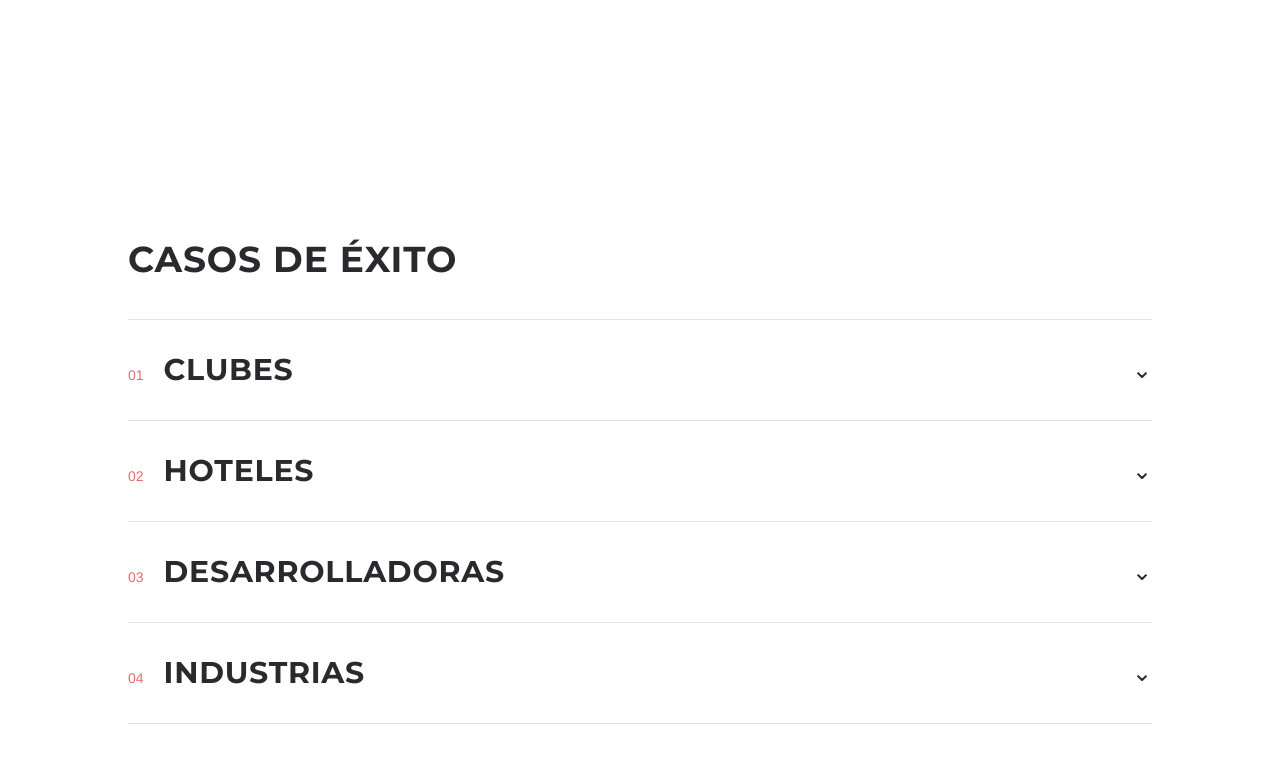
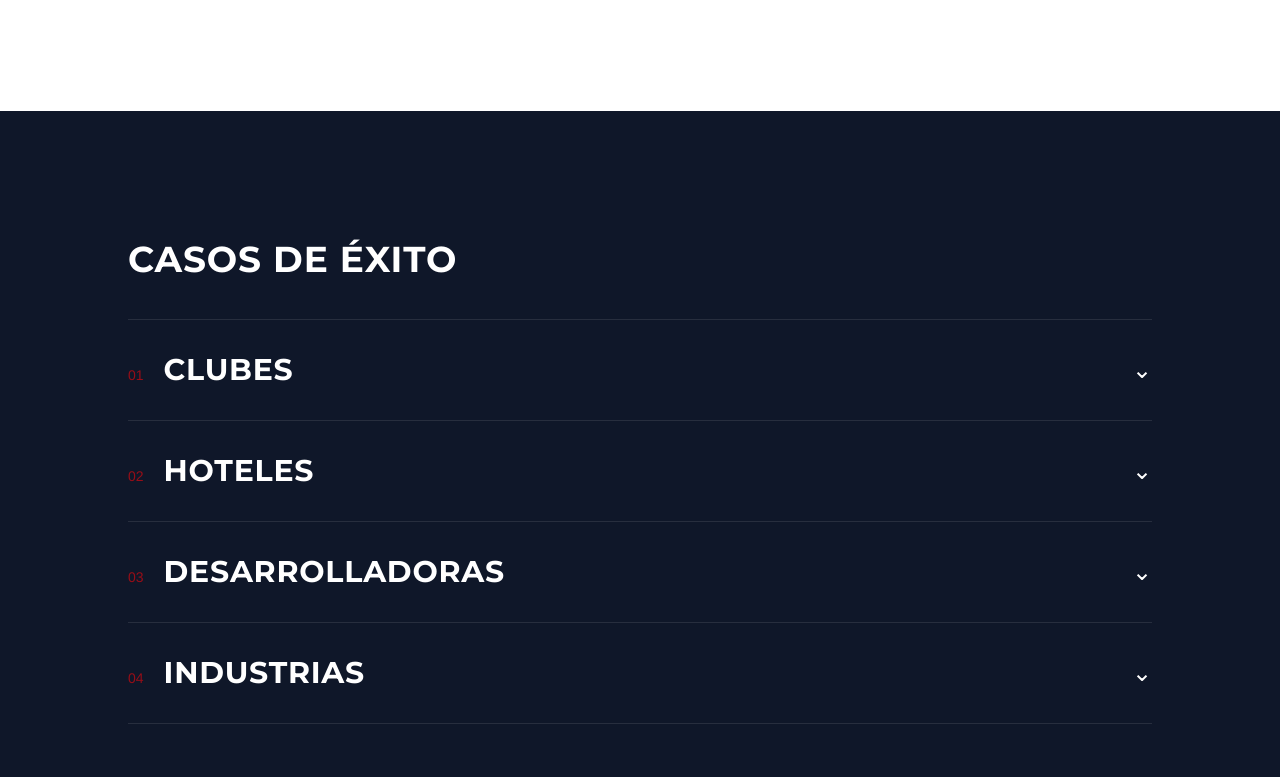
Before and after one commit to chiarasalvu/santero-calderas, a Next.js app: page / in a window 1280 px wide. Shown: the part 5223-6000 px from the top of the page. Built offline with nearby package versions, Linux system fonts and the light colour scheme.

Commit message:
style: restyle CasesPreview to dark palette

```diff
--- a/components/home/CasesPreview.tsx
+++ b/components/home/CasesPreview.tsx
@@ -12,9 +12,9 @@ export default function CasesPreview({ logosPorSegmento }: CasesPreviewProps) {
   const [abierto, setAbierto] = useState<string | null>(null);
 
   return (
-    <section className="px-6 py-24 sm:py-32">
+    <section className="bg-ink px-6 py-24 sm:py-32">
       <div className="mx-auto max-w-5xl">
-        <h2 className="font-heading text-3xl font-bold tracking-wide text-navy uppercase sm:text-4xl">
+        <h2 className="font-heading text-3xl font-bold tracking-wide text-white uppercase sm:text-4xl">
           Casos de Éxito
         </h2>
 
@@ -24,7 +24,7 @@ export default function CasesPreview({ logosPorSegmento }: CasesPreviewProps) {
             const logos = logosPorSegmento[segmento.id];
 
             return (
-              <div key={segmento.id} className="border-b border-zinc-200 first:border-t">
+              <div key={segmento.id} className="border-b border-white/10 first:border-t">
                 <button
                   type="button"
                   onClick={() => setAbierto(open ? null : segmento.id)}
@@ -32,15 +32,15 @@ export default function CasesPreview({ logosPorSegmento }: CasesPreviewProps) {
                   className="flex w-full items-center justify-between gap-4 py-8 text-left"
                 >
                   <span className="flex items-baseline gap-3 sm:gap-5">
-                    <span className="text-sm text-brand-red/60">
+                    <span className="text-sm text-brand-red/70">
                       {String(index + 1).padStart(2, "0")}
                     </span>
-                    <span className="font-heading text-lg font-bold tracking-wide text-navy uppercase sm:text-2xl lg:text-3xl">
+                    <span className="font-heading text-lg font-bold tracking-wide text-white uppercase sm:text-2xl lg:text-3xl">
                       {segmento.label}
                     </span>
                   </span>
                   <span
-                    className={`shrink-0 text-2xl text-navy transition-transform ${
+                    className={`shrink-0 text-2xl text-white transition-transform ${
                       open ? "rotate-180" : ""
                     }`}
                     aria-hidden
@@ -54,7 +54,7 @@ export default function CasesPreview({ logosPorSegmento }: CasesPreviewProps) {
                     {logos.map((logo) => (
                       <div
                         key={logo.src}
-                        className="relative flex h-16 items-center justify-center rounded-lg border border-zinc-200 bg-white p-2"
+                        className="relative flex h-16 items-center justify-center rounded-lg border border-white/10 bg-white p-2"
                       >
                         <Image
                           src={logo.src}
```
